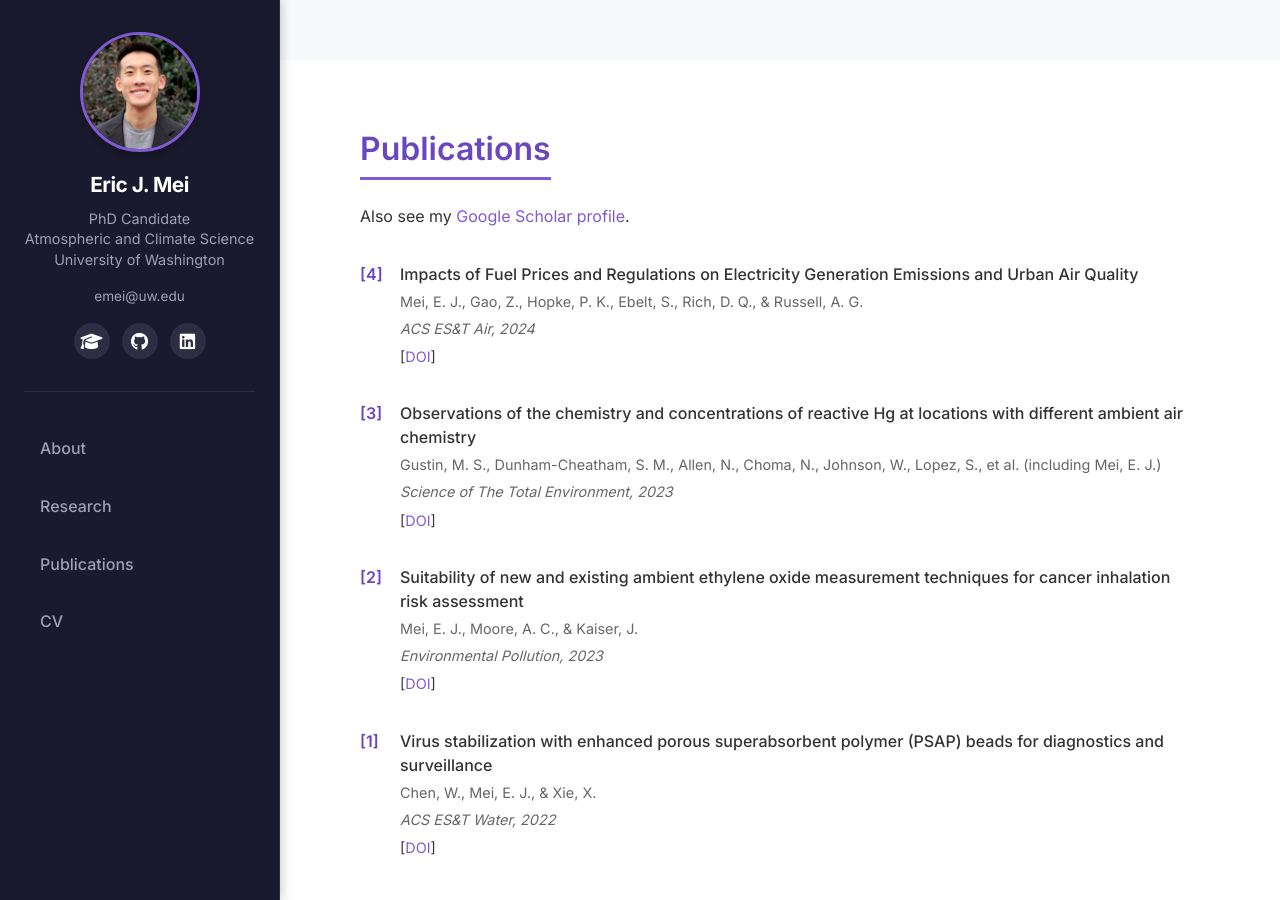
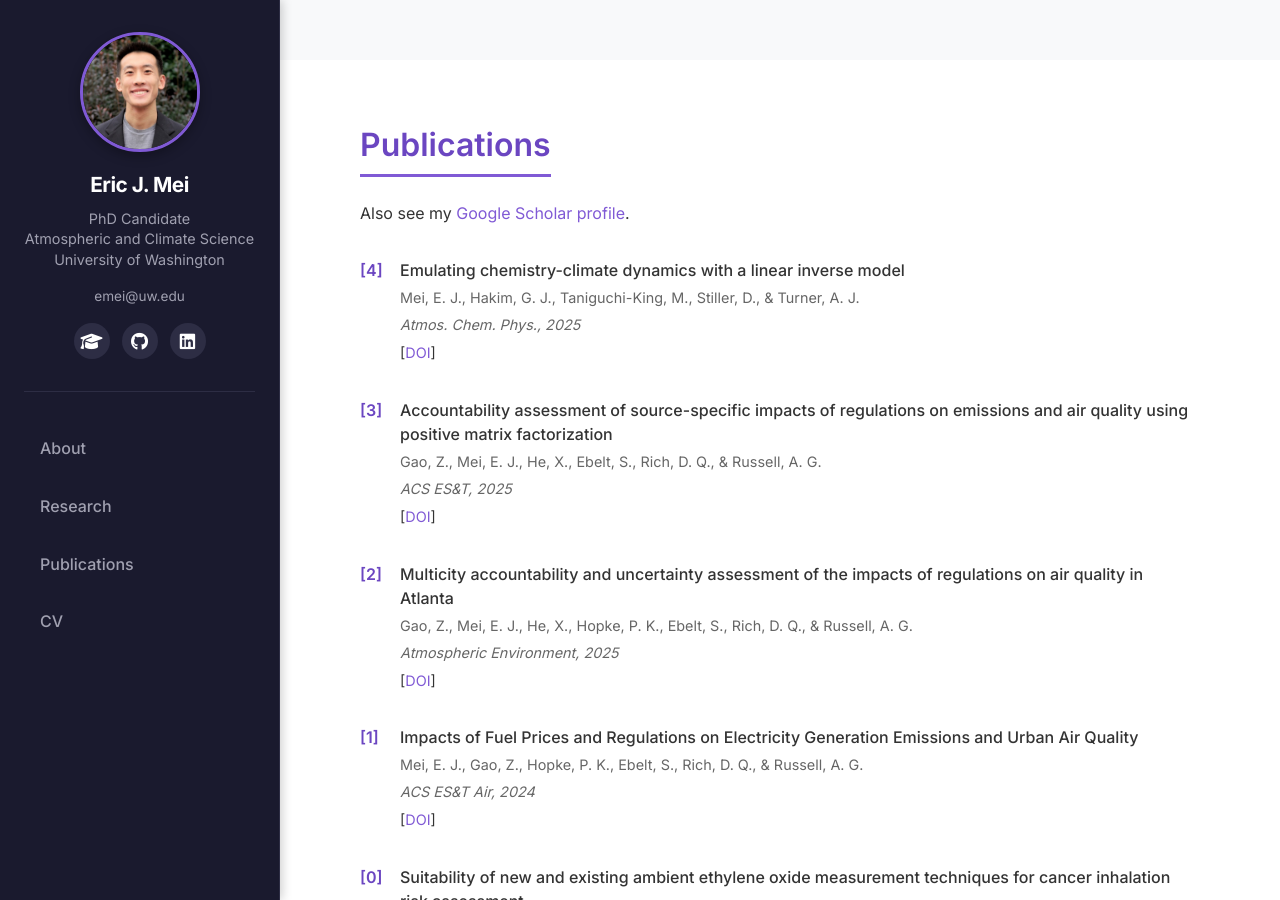
Before and after one commit to ericjmei/ericjmei.github.io, a Jekyll site: the page built from index.html, in a window 1280 px wide and 900 px high, scrolled down 1740 px. Built offline with Jekyll 4.4.1, drawn with Linux system fonts in a browser that asks for light colours; some of the changed text lies outside the part shown.

Commit message:
added CV, added more pubs

```diff
--- a/index.html
+++ b/index.html
@@ -51,6 +51,57 @@ permalink: /
       <ol class="publications-list">
         <li class="publication-item">
           <div class="publication-title">
+            <a href="https://doi.org/10.5194/acp-25-15033-2025" target="_blank" rel="noopener">
+              Emulating chemistry-climate dynamics with a linear inverse model
+            </a>
+          </div>
+          <div class="publication-authors">
+            Mei, E. J., Hakim, G. J., Taniguchi-King, M., Stiller, D., & Turner, A. J.
+          </div>
+          <div class="publication-venue">
+            Atmos. Chem. Phys., 2025
+          </div>
+          <span class="publication-links">
+            [<a href="https://doi.org/10.5194/acp-25-15033-2025" target="_blank" rel="noopener" class="publication-link">DOI</a>]
+          </span>
+        </li>
+
+        <li class="publication-item">
+          <div class="publication-title">
+            <a href="https://doi.org/10.1021/acs.est.4c12511" target="_blank" rel="noopener">
+              Accountability assessment of source-specific impacts of regulations on emissions and air quality using positive matrix factorization
+            </a>
+          </div>
+          <div class="publication-authors">
+            Gao, Z., Mei, E. J., He, X., Ebelt, S., Rich, D. Q., & Russell, A. G.
+          </div>
+          <div class="publication-venue">
+            ACS ES&T, 2025
+          </div>
+          <span class="publication-links">
+            [<a href="https://doi.org/10.1021/acs.est.4c12511" target="_blank" rel="noopener" class="publication-link">DOI</a>]
+          </span>
+        </li>
+
+        <li class="publication-item">
+          <div class="publication-title">
+            <a href="https://doi.org/10.1016/j.atmosenv.2024.120947" target="_blank" rel="noopener">
+              Multicity accountability and uncertainty assessment of the impacts of regulations on air quality in Atlanta
+            </a>
+          </div>
+          <div class="publication-authors">
+            Gao, Z., Mei, E. J., He, X., Hopke, P. K., Ebelt, S., Rich, D. Q., & Russell, A. G.
+          </div>
+          <div class="publication-venue">
+            Atmospheric Environment, 2025
+          </div>
+          <span class="publication-links">
+            [<a href="https://doi.org/10.1016/j.atmosenv.2024.120947" target="_blank" rel="noopener" class="publication-link">DOI</a>]
+          </span>
+        </li>
+
+        <li class="publication-item">
+          <div class="publication-title">
             <a href="https://doi.org/10.1021/acsestair.3c00034" target="_blank" rel="noopener">
               Impacts of Fuel Prices and Regulations on Electricity Generation Emissions and Urban Air Quality
             </a>
@@ -68,6 +119,23 @@ permalink: /
 
         <li class="publication-item">
           <div class="publication-title">
+            <a href="https://doi.org/10.1016/j.envpol.2023.122481" target="_blank" rel="noopener">
+              Suitability of new and existing ambient ethylene oxide measurement techniques for cancer inhalation risk assessment
+            </a>
+          </div>
+          <div class="publication-authors">
+            Mei, E. J., Moore, A. C., & Kaiser, J.
+          </div>
+          <div class="publication-venue">
+            Environmental Pollution, 2023
+          </div>
+          <span class="publication-links">
+            [<a href="https://doi.org/10.1016/j.envpol.2023.122481" target="_blank" rel="noopener" class="publication-link">DOI</a>]
+          </span>
+        </li>
+
+        <li class="publication-item">
+          <div class="publication-title">
             <a href="https://www.sciencedirect.com/science/article/abs/pii/S004896972304809X" target="_blank" rel="noopener">
               Observations of the chemistry and concentrations of reactive Hg at locations with different ambient air chemistry
             </a>
@@ -80,23 +148,6 @@ permalink: /
           </div>
           <span class="publication-links">
             [<a href="https://doi.org/10.1016/j.scitotenv.2023.166184" target="_blank" rel="noopener" class="publication-link">DOI</a>]
-          </span>
-        </li>
-
-        <li class="publication-item">
-          <div class="publication-title">
-            <a href="https://doi.org/10.1016/j.envpol.2023.122481" target="_blank" rel="noopener">
-              Suitability of new and existing ambient ethylene oxide measurement techniques for cancer inhalation risk assessment
-            </a>
-          </div>
-          <div class="publication-authors">
-            Mei, E. J., Moore, A. C., & Kaiser, J.
-          </div>
-          <div class="publication-venue">
-            Environmental Pollution, 2023
-          </div>
-          <span class="publication-links">
-            [<a href="https://doi.org/10.1016/j.envpol.2023.122481" target="_blank" rel="noopener" class="publication-link">DOI</a>]
           </span>
         </li>
 
```
Also changed, not shown: 1 other file.
